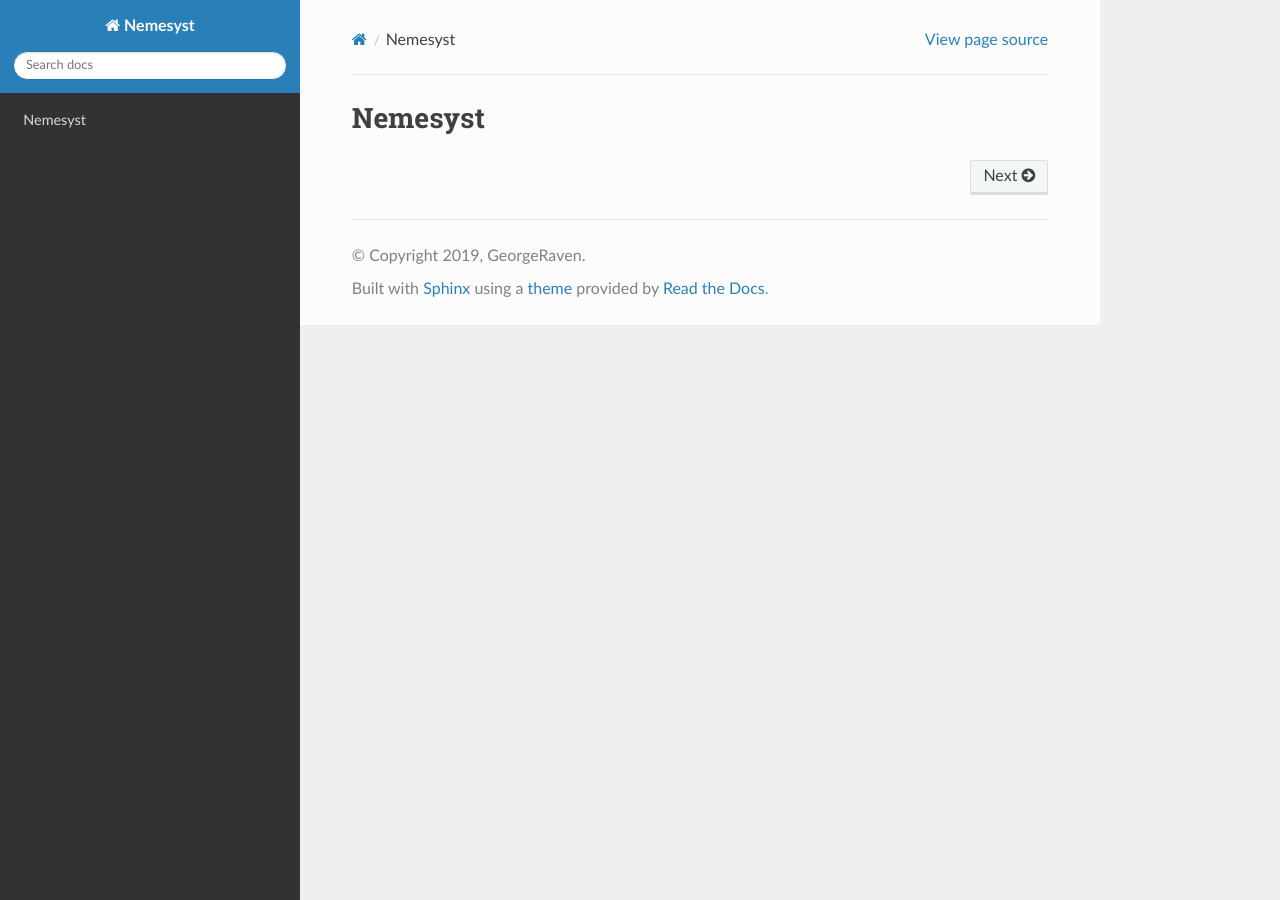
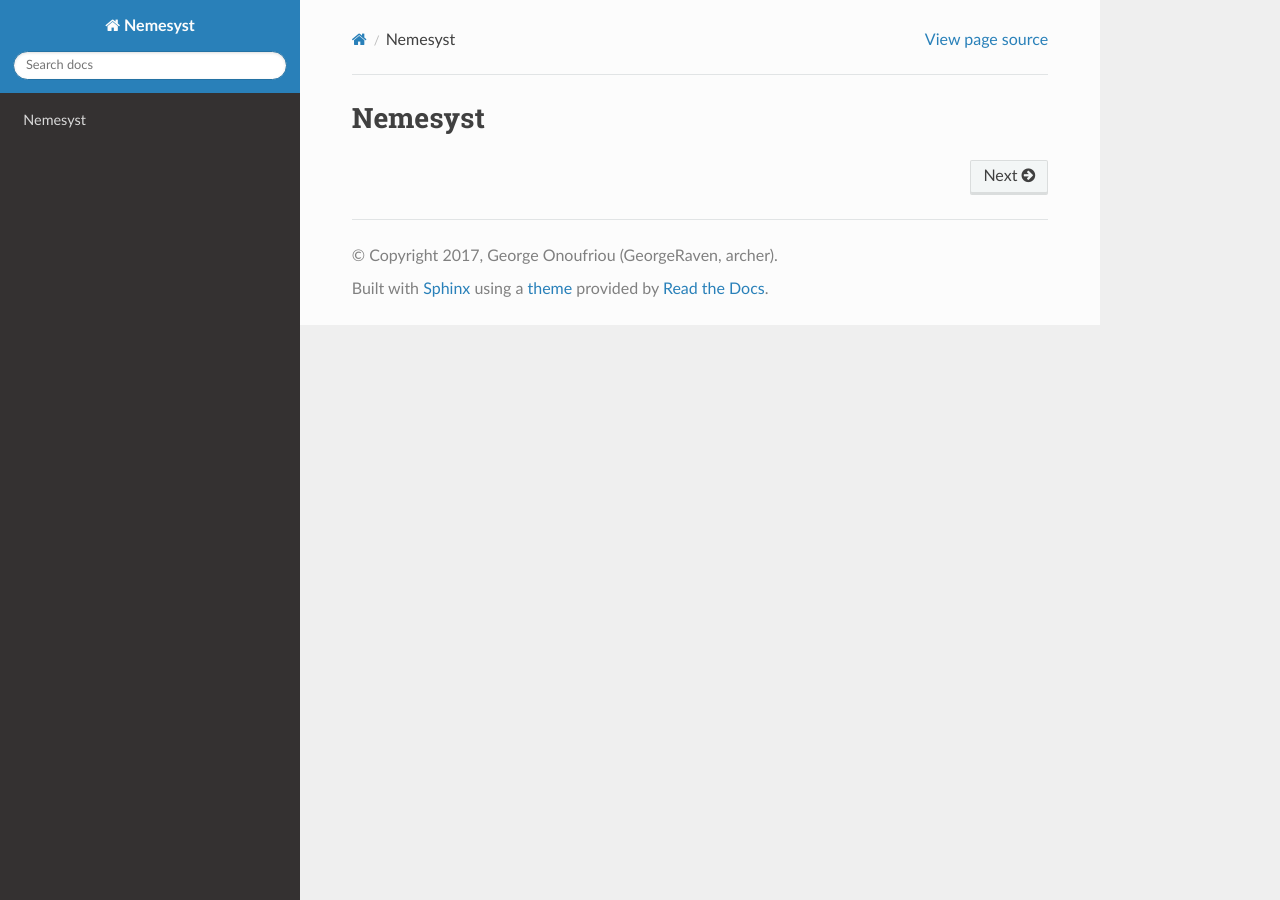
Before and after one commit to DreamingRaven/nemesyst, a Sphinx documentation site: the page built from docs/source/index.rst, in a window 1280 px wide. Built offline with Sphinx 7.4.7 and the Read the Docs theme 2.0.0, drawn with Linux system fonts in a browser that asks for light colours.

Commit message:
Updated license aliases
updated aliases in licence to match and identify aliases used

```diff
--- a/docs/source/conf.py
+++ b/docs/source/conf.py
@@ -28,7 +28,7 @@ import sphinx_rtd_theme
 # -- Project information -----------------------------------------------------
 
 project = 'Nemesyst'
-copyright = '2019, GeorgeRaven'
+copyright = '2017, George Onoufriou (GeorgeRaven, archer)'
 author = 'GeorgeRaven'
 
 # The full version, including alpha/beta/rc tags
```
Also changed, not shown: 1 other file.
